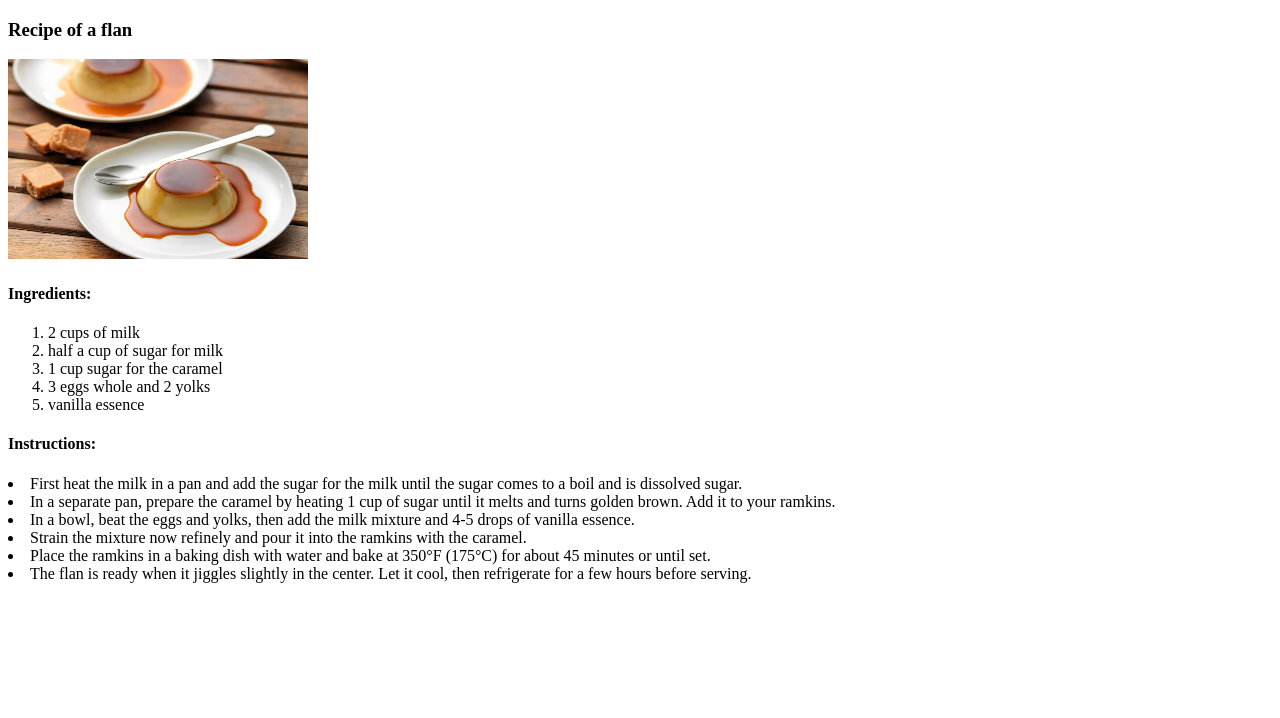
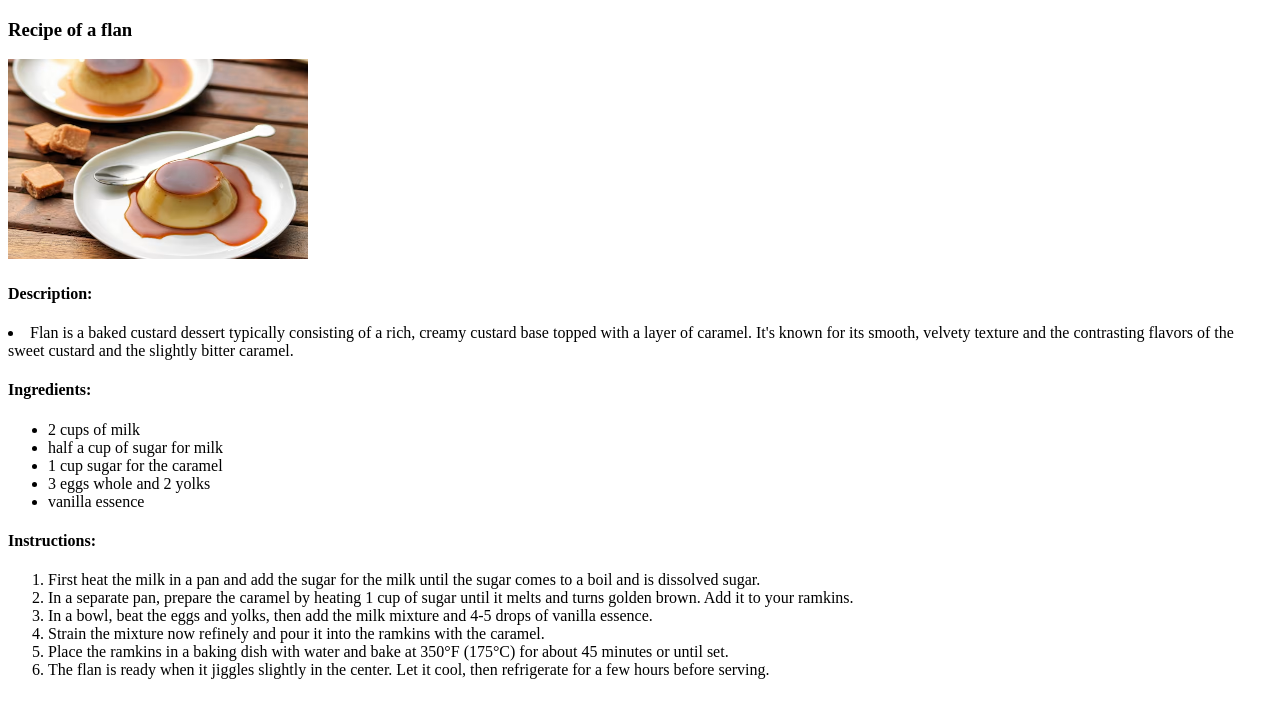
Before and after one commit to ramsh4aa/odin-recipes, a plain HTML site: page recipes/flan.html in a window 1280 px wide. Drawn offline with Linux system fonts and the light colour scheme.

Commit message:
Initial commit of flan recipe website

```diff
--- a/recipes/flan.html
+++ b/recipes/flan.html
@@ -3,15 +3,18 @@
     <head>
         <h3><b>Recipe of a flan</b></h3>
         <img src="../images/flan.jpg" alt="Flan" width="300" height="200">
+        <h4><b>Description: </b></h4>
+        <li>Flan is a baked custard dessert typically consisting of a rich, creamy custard base topped with a layer of caramel. It's known for its smooth, velvety texture and the contrasting flavors of the sweet custard and the slightly bitter caramel. </li>
         <h4><b>Ingredients:</b></h4>
-        <ol>
+        <ul>
             <li>2 cups of milk</li>
             <li>half a cup of sugar for milk</li>
             <li>1 cup sugar for the caramel</li>
             <li>3 eggs whole and 2 yolks</li>
             <li>vanilla essence</li>
-        </ol>
+        </ul>
         <h4><b>Instructions:</b></h4>
+        <ol>
             <li>First heat the milk in a pan and add the sugar for the milk until the sugar comes to a boil and is dissolved sugar.</li>
             <li>In a separate pan, prepare the caramel by heating 1 cup of sugar until it melts and turns golden brown. Add it to your ramkins.</li>
             <li>In a bowl, beat the eggs and yolks, then add the milk mixture and 4-5 drops of vanilla essence.</li>
@@ -19,5 +22,6 @@
             <li>Place the ramkins in a baking dish with water and bake at 350°F (175°C) for about 45 minutes or until set.</li>
             <li>The flan is ready when it jiggles slightly in the center. Let it cool, then refrigerate for a few hours before serving.</li>
 
+        </ol>
     </head>
 </html>
```
Lines whose indentation alone changed are shown as unchanged.
